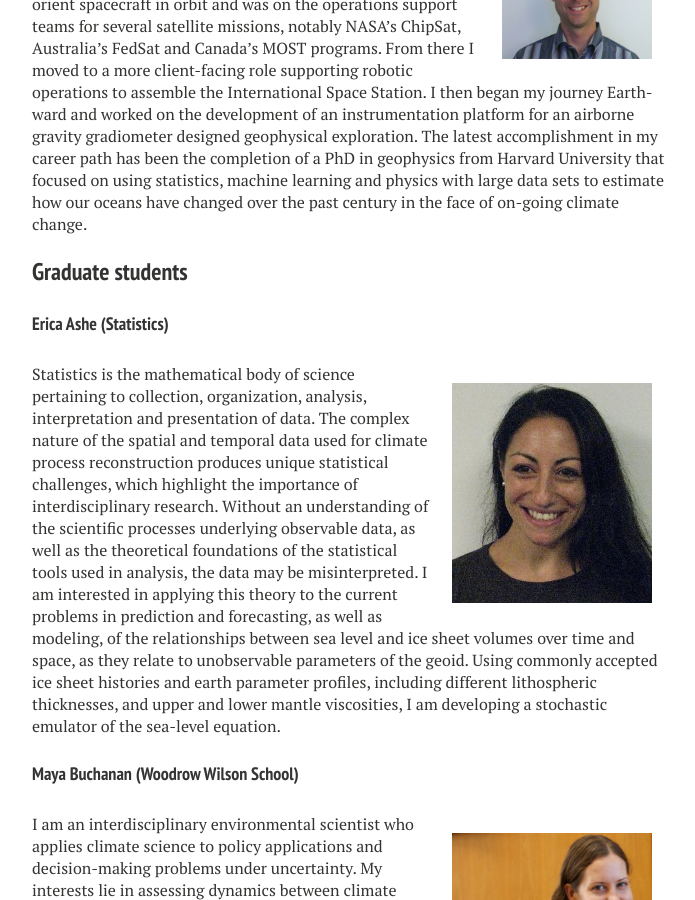
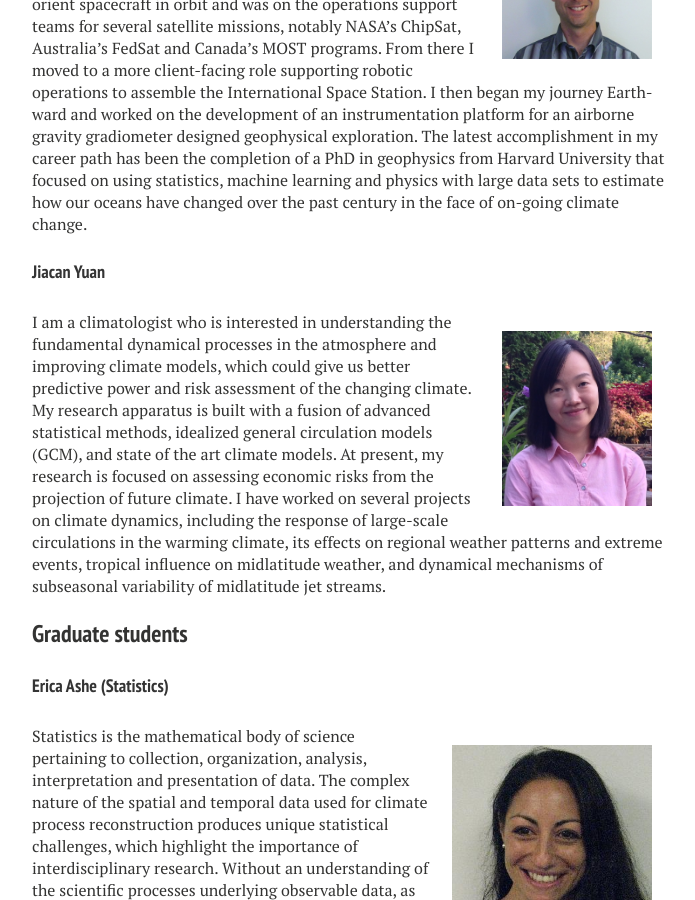
Before and after one commit to mrke/bobkopp.github.io, a Jekyll site: the page built from lab/index.md, in a window 1280 px wide and 900 px high, scrolled down 2492 px. Shown: the whole window, without its empty margins (288-983 px from the left). Built offline with Jekyll 4.4.1, drawn with Linux system fonts in a browser that asks for light colours; nearby versions of some CDN libraries.

Commit message:
Added Jiacan Yuan

```diff
--- a/lab/index.md
+++ b/lab/index.md
@@ -59,6 +59,15 @@ One of the main goals of my work is to answer the fundamentally important climat
 I am a scientist and professional engineer who loves helping people derive novel insight from complex data. I began my career in the aerospace industry developing the systems that orient spacecraft in orbit and was on the operations support teams for several satellite missions, notably NASA’s ChipSat, Australia’s FedSat and Canada’s MOST programs. From there I moved to a more client-facing role supporting robotic operations to assemble the International Space Station. I then began my journey Earth-ward and worked on the development of an instrumentation platform for an airborne gravity gradiometer designed geophysical exploration. The latest accomplishment in my career path has been the completion of a PhD in geophysics from Harvard University that focused on using statistics, machine learning and physics with large data sets to estimate how our oceans have changed over the past century in the face of on-going climate change.
 </div>
 
+#### [Jiacan Yuan](http://www.meteo.psu.edu/~juy17/)
+{:.no_toc}
+
+<div>
+<a href="http://www.meteo.psu.edu/~juy17/"><div style="float:right; margin: 20px; max-width: 150px"><img src="portraits/jiacanyuan.jpg"></div></a>
+I am a climatologist who is interested in understanding the fundamental dynamical processes in the atmosphere and improving climate models, which could give us better predictive power and risk assessment of the changing climate. My research apparatus is built with a fusion of advanced statistical methods, idealized general circulation models (GCM), and state of the art climate models. At present, my research is focused on assessing economic risks from the projection of future climate. I have worked on several projects on climate dynamics, including the response of large-scale circulations in the warming climate, its effects on regional weather patterns and extreme events, tropical influence on midlatitude weather, and dynamical mechanisms of subseasonal variability of midlatitude jet streams.
+</div>
+
+
 ### Graduate students
 
 #### [Erica Ashe  (Statistics)](https://www.linkedin.com/profile/view?id=10136757)
```
Also changed, not shown: lab/portraits/jiacanyuan.jpg (added).
